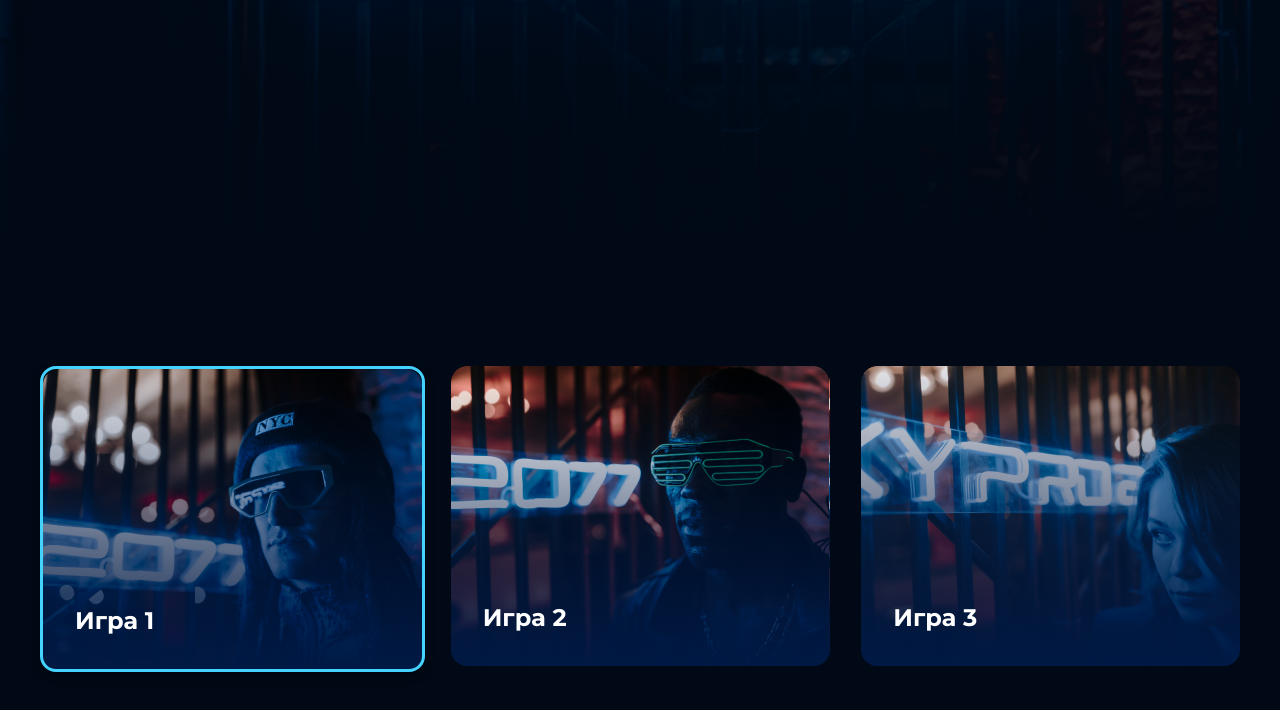
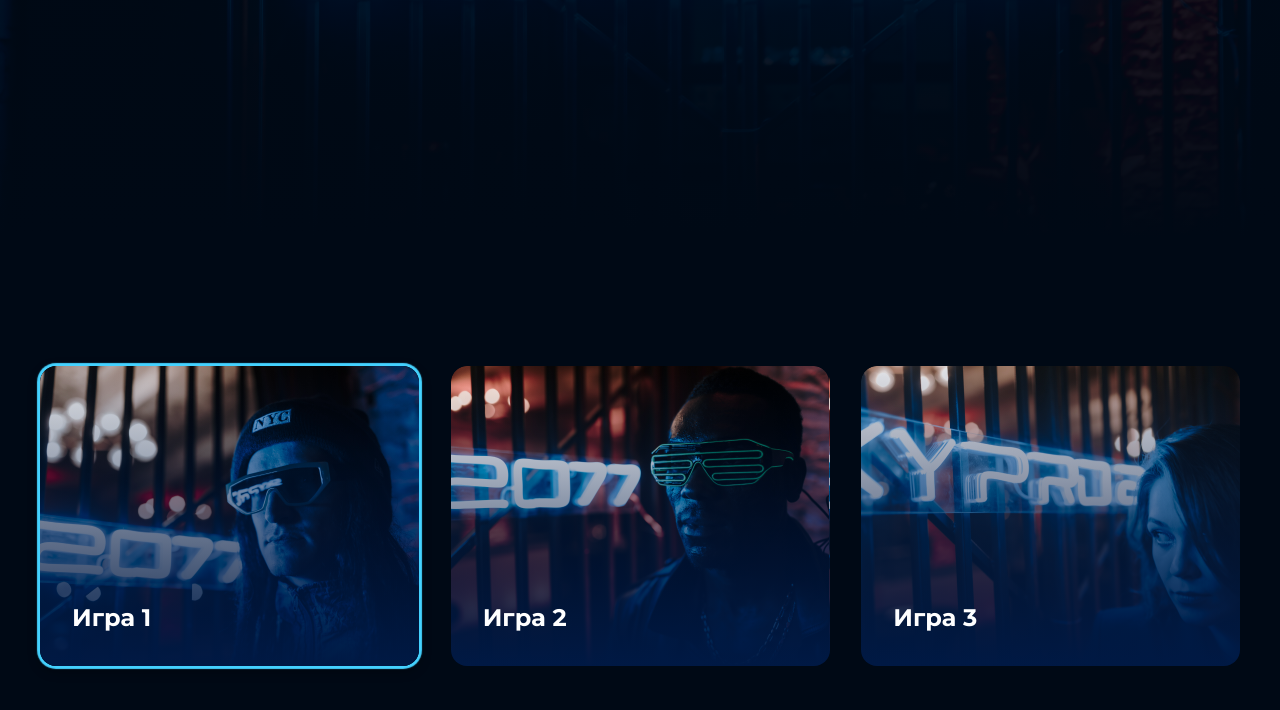
Before and after one commit to flydecisive/js-core-topic, a plain HTML site: page src/index.html in a window 1280 px wide. In both pictures the pointer is over the element "Игра 1". Shown: the part 818-1528 px from the top of the page. Drawn offline with nearby package versions, Linux system fonts and the light colour scheme; files that its build step writes are made by us from their sources.

Commit message:
update _games.scss

```diff
--- a/src/css/_games.scss
+++ b/src/css/_games.scss
@@ -48,7 +48,7 @@
       }
 
       &:hover {
-        border: 3px solid #44d2ff;
+        box-shadow: 0 0 1px 3px #44d2ff;
         filter: drop-shadow(0px 4px 4px rgba(0, 0, 0, 0.25));
       }
 
```
